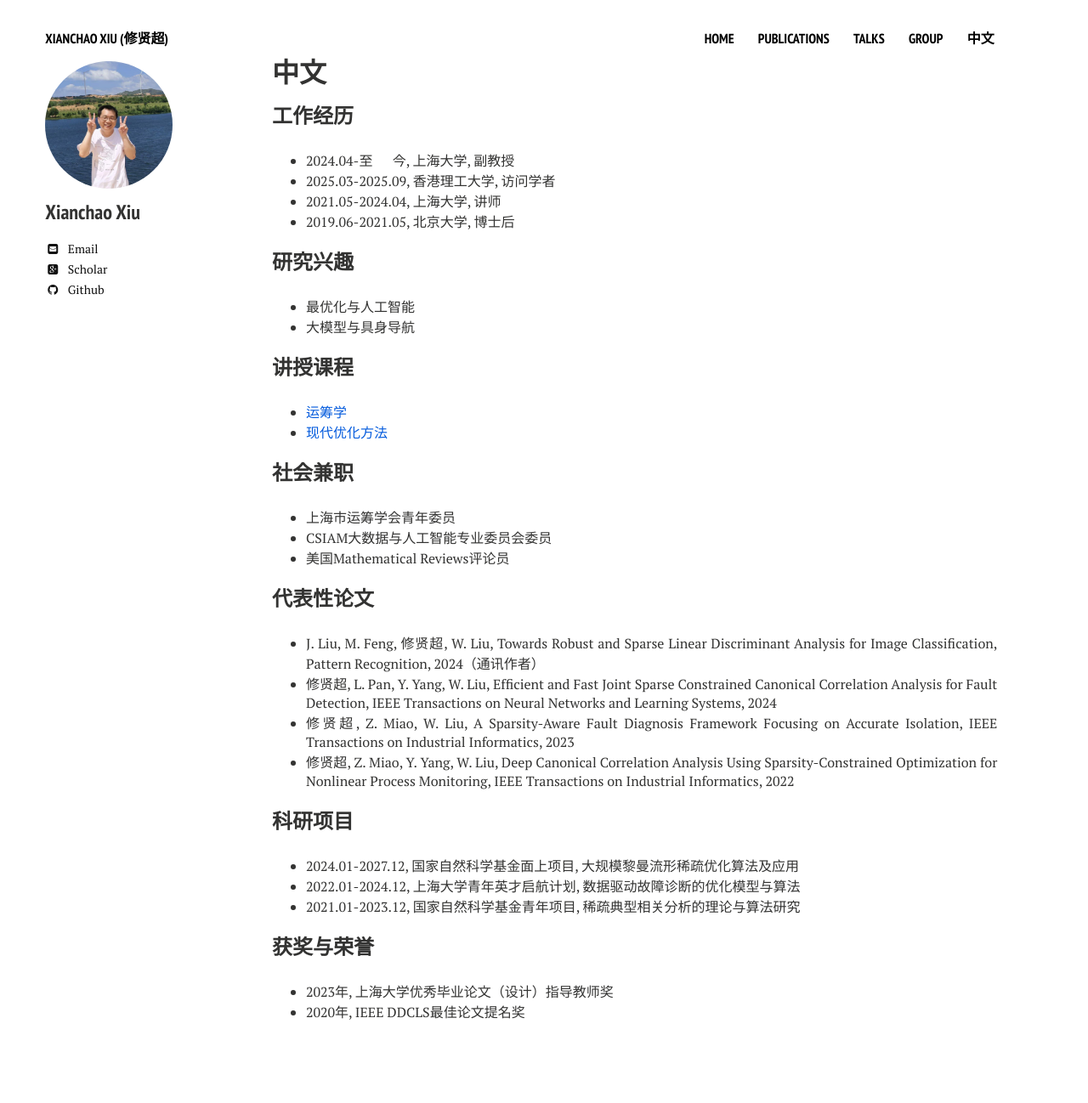
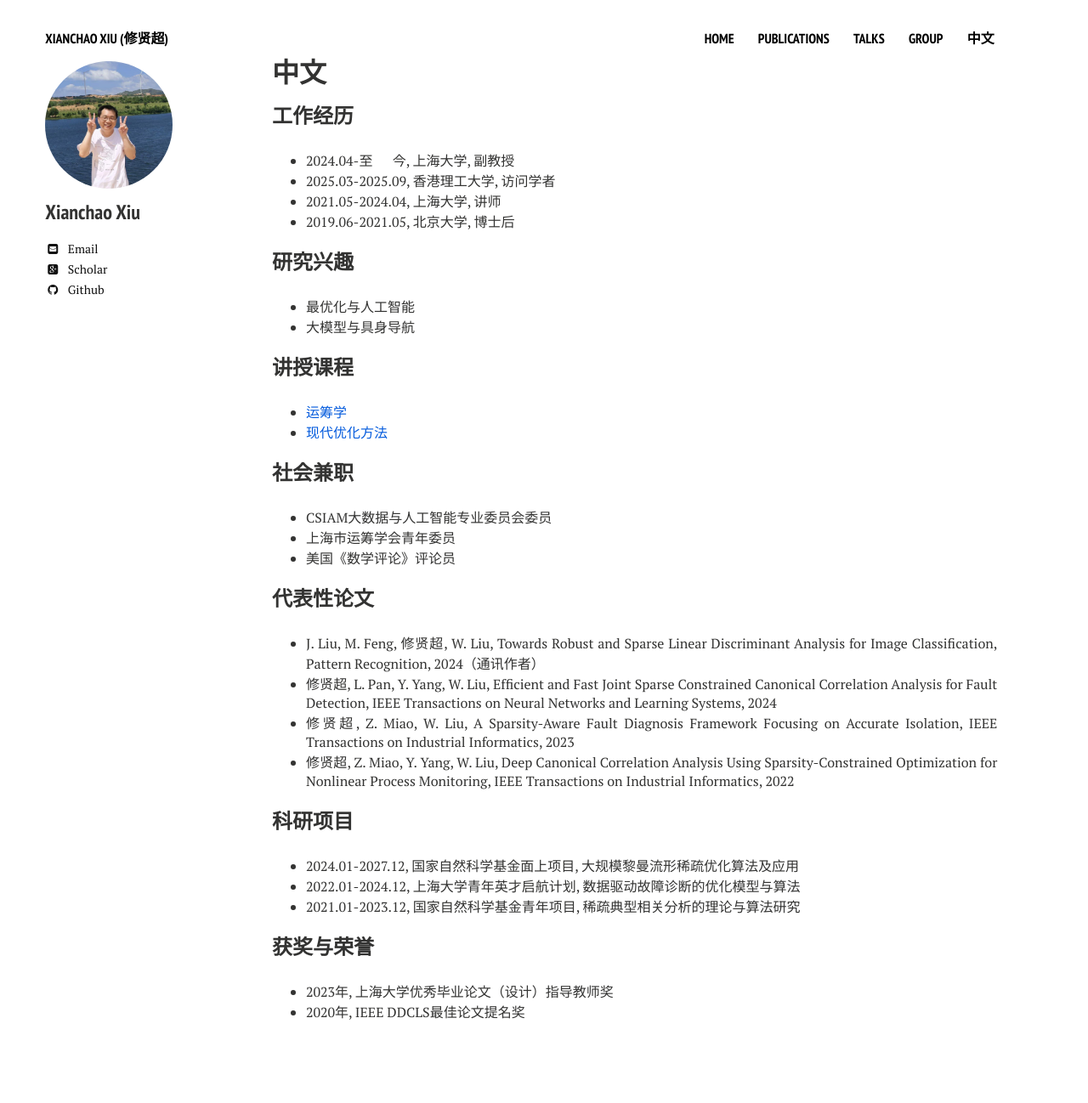
Before and after one commit to xianchaoxiu/xianchaoxiu.github.io, a Jekyll site: the page built from chinese/index.md, in a window 1280 px wide. Shown: the whole page at 85% size. Built offline with Jekyll 4.4.1, drawn with Linux system fonts in a browser that asks for light colours; nearby versions of some CDN libraries.

Commit message:
Update index.md

```diff
--- a/chinese/index.md
+++ b/chinese/index.md
@@ -29,11 +29,9 @@ share: false
 
 
 ### 社会兼职
-* 上海市运筹学会青年委员 <br>
 * CSIAM大数据与人工智能专业委员会委员 <br>
-* 美国Mathematical Reviews评论员 <br>
-
-
+* 上海市运筹学会青年委员<br>
+* 美国《数学评论》评论员<br>
 
 
 ### 代表性论文
```
